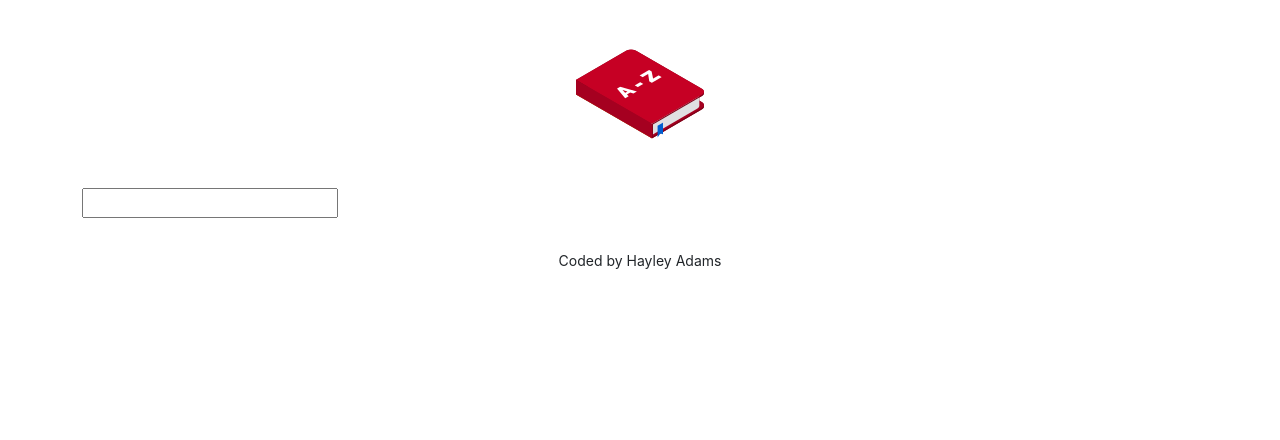
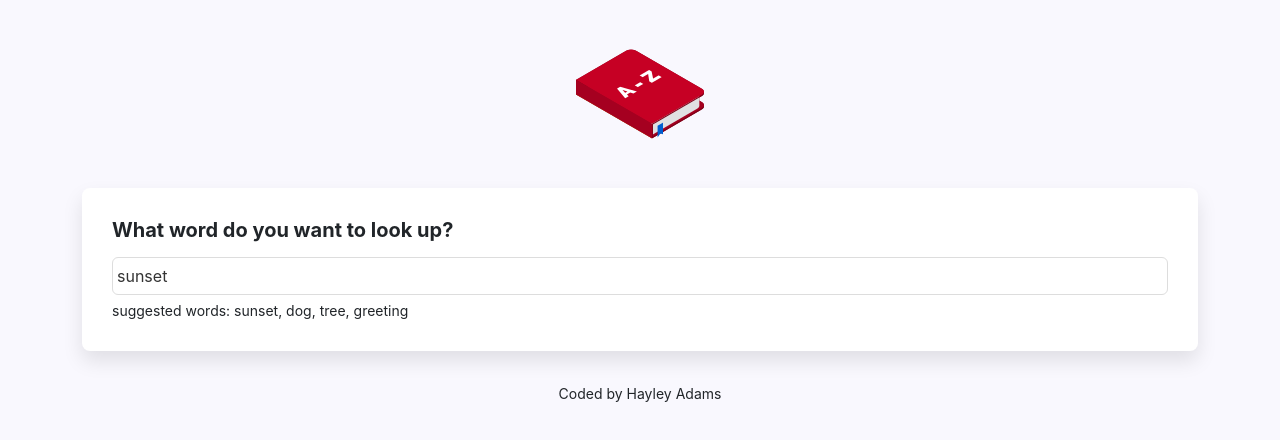
Before and after one commit to hbadams/dictionary-project, a React (Create React App) app: page / in a window 1280 px wide. Shown: the top 440 px of the page. Built offline with nearby package versions, Linux system fonts and the light colour scheme; no server answers.

Commit message:
Styled the application by component, added some behaviours

```diff
--- a/src/App.css
+++ b/src/App.css
@@ -1,3 +1,11 @@
+body {
+  background: #f9f8fe;
+}
+
+a {
+  color: #9670f4;
+}
+
 .App-header {
   margin: 30px 0;
 }
--- a/src/App.js
+++ b/src/App.js
@@ -10,7 +10,7 @@
           <img src={logo} className="App-logo img-fluid" alt="logo" />
         </header>
         <main>
-          <Dictionary />
+          <Dictionary defaultKeyword="sunset" />
         </main>
         <footer className="App-footer">
           <small>Coded by Hayley Adams</small>
--- a/src/Dictionary.css
+++ b/src/Dictionary.css
@@ -1,2 +1,26 @@
-.Dictionary {
+.Dictionary section {
+  background: white;
+  padding: 30px;
+  border-radius: 8px;
+  box-shadow: 0px 10px 20px rgba(0, 0, 0, 0.1);
+  margin: 20px 0;
 }
+
+.Dictionary h1 {
+  font-size: 20px;
+  font-weight: bold;
+  margin-bottom: 15px;
+}
+
+.Dictionary input {
+  width: 100%;
+  border-radius: 6px;
+  padding: 6px 4px;
+  border: 1px solid #ddd;
+  color: #333;
+}
+
+.Dictionary .hint {
+  font-size: 14px;
+  margin-top: 5px;
+}
--- a/src/Dictionary.js
+++ b/src/Dictionary.js
@@ -3,32 +3,56 @@
 import Results from "./Results";
 import "./Dictionary.css";
 
-export default function Dictionary() {
-  let [keyword, setKeyword] = useState("");
+export default function Dictionary(props) {
+  let [keyword, setKeyword] = useState(props.defaultKeyword);
   let [results, setResults] = useState(null);
+  let [loaded, setLoaded] = useState(false);
 
   function handleResponse(response) {
     setResults(response.data[0]);
   }
 
-  function search(event) {
-    event.preventDefault();
-
+  function search() {
     let apiUrl = `https://api.dictionaryapi.dev/api/v2/entries/en/${keyword}`;
 
     axios.get(apiUrl).then(handleResponse);
+  }
+
+  function handleSubmit(event) {
+    event.preventDefault();
+    search();
   }
 
   function handleKeywordChange(event) {
     setKeyword(event.target.value);
   }
 
+  function load() {
+    setLoaded(true);
+    search();
+  }
+
+  if (loaded) {
     return (
       <div className="Dictionary">
-      <form onSubmit={search}>
-        <input type="search" onChange={handleKeywordChange} />
+        <section>
+          <h1>What word do you want to look up?</h1>
+          <form onSubmit={handleSubmit}>
+            <input
+              type="search"
+              defaultValue={props.defaultKeyword}
+              onChange={handleKeywordChange}
+            />
           </form>
+          <div className="hint">
+            suggested words: sunset, dog, tree, greeting
+          </div>
+        </section>
         <Results results={results} />
       </div>
     );
+  } else {
+    load();
+    return "Loading...";
   }
+}
--- /dev/null
+++ b/src/Meaning.css
@@ -0,0 +1,11 @@
+.Meaning .h3 {
+  font-size: 24px;
+  line-height: 1.5;
+  font-weight: bold;
+}
+
+.Meaning .example {
+  color: #70757a;
+  font-style: italic;
+  margin-top: 10px;
+}
--- a/src/Meaning.js
+++ b/src/Meaning.js
@@ -1,22 +1,17 @@
 import React from "react";
+import "./Meaning.css";
 import Synonyms from "./Synonyms";
 
 export default function Meaning(props) {
   return (
-    <div>
-      <h3 className="Meaning">{props.meaning.partOfSpeech}</h3>
+    <div className="Meaning">
+      <h3>{props.meaning.partOfSpeech}</h3>
       {props.meaning.definitions.map(function (definition, index) {
         return (
           <div key={index}>
-            <p>
-              <strong>Definition: </strong>
-              {definition.definition}
-              <br />
-              <strong>Example: </strong>
-              <em>{definition.example}</em>
-              <br />
-              <Synonyms synonyms={props.meaning.synonyms} />
-            </p>
+            <div className="definition">{definition.definition}</div>
+            <div className="example">{definition.example}</div>
+            <Synonyms synonyms={props.meaning.synonyms} />
           </div>
         );
       })}
--- /dev/null
+++ b/src/Phonetic.css
@@ -0,0 +1,24 @@
+.Phonetic {
+  margin: 20px 0;
+}
+
+.Phonetic a {
+  border: 1px solid #ddd;
+  text-decoration: none;
+  padding: 10px 20px;
+  font-size: 13px;
+  margin-right: 10px;
+  font-weight: bold;
+  border-radius: 20px;
+  transition: all 150ms ease-in-out;
+}
+
+.Phonetic a:hover {
+  background: #9670f4;
+  color: white;
+}
+
+.Phonetic .text {
+  opacity: 0.7;
+  font-weight: bold;
+}
--- a/src/Phonetic.js
+++ b/src/Phonetic.js
@@ -1,12 +1,13 @@
 import React from "react";
+import "./Phonetic.css";
 
-export default function (props) {
+export default function Phonetic(props) {
   return (
     <div className="Phonetic">
-      <a href={props.phonetic.audio} target="_blank">
+      <a href={props.phonetic.audio} target="_blank" rel="noreferrer">
         Listen
       </a>
-      {props.phonetic.text}
+      <span className="text">{props.phonetic.text}</span>
     </div>
   );
 }
--- /dev/null
+++ b/src/Results.css
@@ -0,0 +1,5 @@
+.Results h2 {
+  font-size: 36px;
+  font-weight: bold;
+  line-height: 1.5;
+}
--- a/src/Results.js
+++ b/src/Results.js
@@ -1,11 +1,13 @@
 import React from "react";
 import Meaning from "./Meaning";
 import Phonetic from "./Phonetic";
+import "./Results.css";
 
 export default function Results(props) {
   if (props.results) {
     return (
       <div className="Results">
+        <section>
           <h2>{props.results.word}</h2>
           {props.results.phonetics.map(function (phonetic, index) {
             return (
@@ -14,11 +16,12 @@
               </div>
             );
           })}
+        </section>
         {props.results.meanings.map(function (meaning, index) {
           return (
-            <div key={index}>
+            <section key={index}>
               <Meaning meaning={meaning} />
-            </div>
+            </section>
           );
         })}
       </div>
--- /dev/null
+++ b/src/Synonyms.css
@@ -0,0 +1,10 @@
+.Synonyms {
+  margin-top: 20px 0 0;
+  padding: 0;
+}
+.Synonyms li {
+  font-size: 13px;
+  display: inline-block;
+  padding-right: 10px;
+  line-height: 1;
+}
--- a/src/Synonyms.js
+++ b/src/Synonyms.js
@@ -1,4 +1,5 @@
 import React from "react";
+import "./Synonyms.css";
 
 export default function Synonyms(props) {
   if (props.synonyms) {
```
Lines whose indentation alone changed are shown as unchanged.
